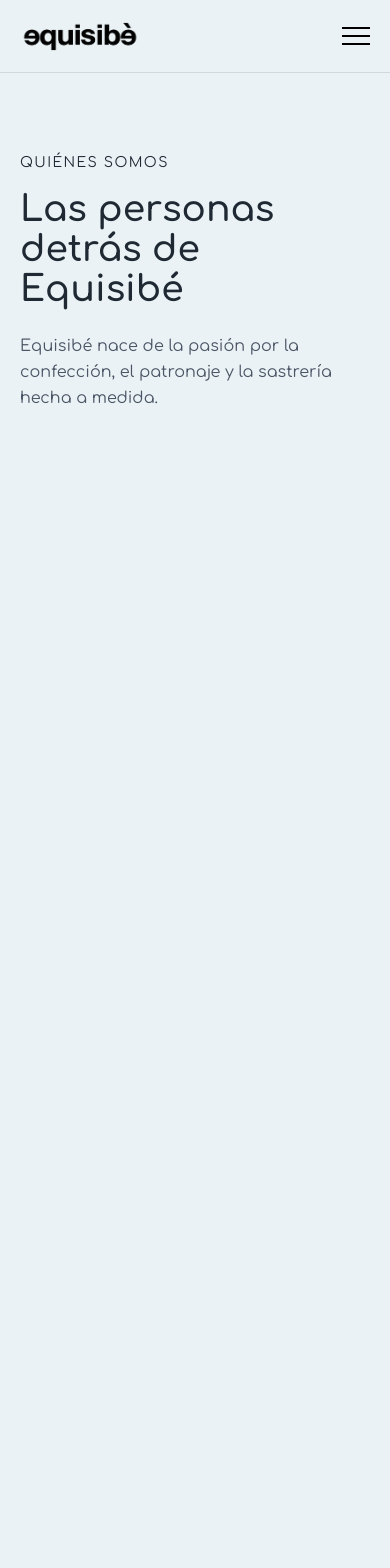
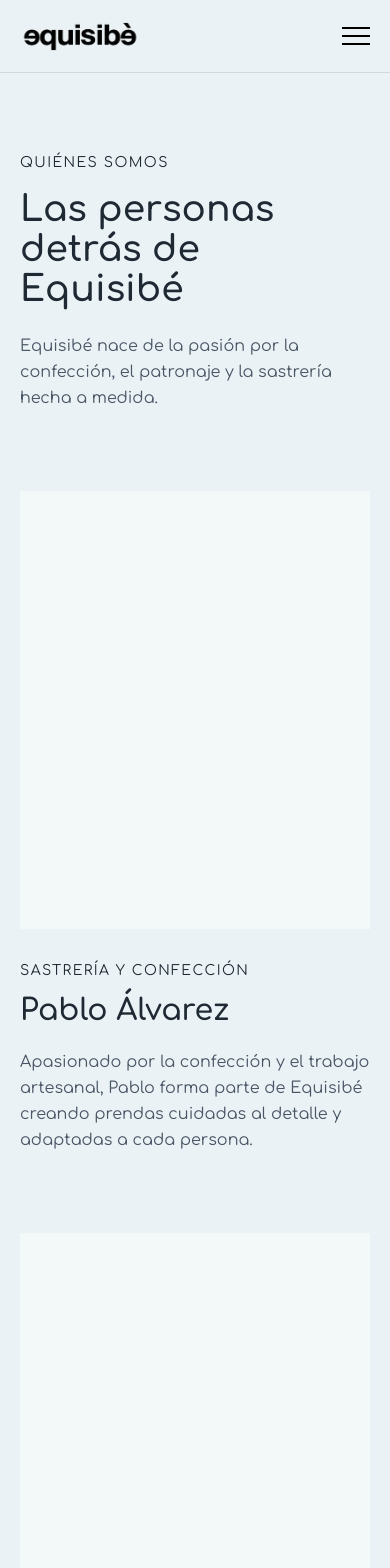
Before and after one commit to andreaperezgon/equisibe-frontend, a Vue app: page /about in a window 390 px wide. Shown: the top 1568 px of the page. Before the commit the page ends 844 px from the top, so only its background shows below. Built offline with nearby package versions, Linux system fonts and the light colour scheme.

Commit message:
feat: add team members to about page

```diff
--- /dev/null
+++ b/src/components/about/TeamMember.vue
@@ -0,0 +1,56 @@
+<script setup>
+defineProps({
+  name: {
+    type: String,
+    required: true,
+  },
+  role: {
+    type: String,
+    required: true,
+  },
+  description: {
+    type: String,
+    required: true,
+  },
+  image: {
+    type: String,
+    default: '',
+  },
+  reverse: {
+    type: Boolean,
+    default: false,
+  },
+})
+</script>
+
+<template>
+  <article class="grid gap-8 md:grid-cols-2 md:items-center">
+    <!-- Foto -->
+    <div
+      class="aspect-[4/5] overflow-hidden bg-white/40"
+      :class="{ 'md:order-2': reverse }"
+    >
+      <img
+        v-if="image"
+        :src="image"
+        :alt="name"
+        class="h-full w-full object-cover"
+      />
+    </div>
+
+    <!-- Información -->
+    <div :class="{ 'md:order-1': reverse }">
+      <p class="text-sm uppercase tracking-widest">
+        {{ role }}
+      </p>
+
+      <h2 class="mt-3 text-3xl font-semibold md:text-4xl">
+        {{ name }}
+      </h2>
+
+      <p class="mt-5 leading-relaxed text-gray-600">
+        {{ description }}
+      </p>
+    </div>
+  </article>
+</template>
--- a/src/views/AboutView.vue
+++ b/src/views/AboutView.vue
@@ -1,5 +1,27 @@
+<script setup>
+import TeamMember from '../components/about/TeamMember.vue'
+
+const teamMembers = [
+  {
+    name: 'Pablo Álvarez',
+    role: 'Sastrería y confección',
+    description:
+      'Apasionado por la confección y el trabajo artesanal, Pablo forma parte de Equisibé creando prendas cuidadas al detalle y adaptadas a cada persona.',
+    reverse: false,
+  },
+  {
+    name: 'Xeila González',
+    role: 'Diseño y patronaje',
+    description:
+      'Xeila combina creatividad y técnica para transformar cada idea en una prenda única, trabajando desde el diseño y el patrón hasta los últimos detalles.',
+    reverse: true,
+  },
+]
+</script>
+
 <template>
   <main>
+    <!-- Introducción -->
     <section class="mx-auto max-w-6xl px-5 py-20 md:py-28">
       <p class="text-sm uppercase tracking-widest">
         Quiénes somos
@@ -14,5 +36,20 @@
         y la sastrería hecha a medida.
       </p>
     </section>
+
+    <!-- Equipo -->
+    <section class="mx-auto max-w-6xl px-5 pb-20 md:pb-28">
+      <div class="flex flex-col gap-20">
+        <TeamMember
+          v-for="member in teamMembers"
+          :key="member.name"
+          :name="member.name"
+          :role="member.role"
+          :description="member.description"
+        :reverse="member.reverse"
+          />
+
+      </div>
+    </section>
   </main>
 </template>
```
